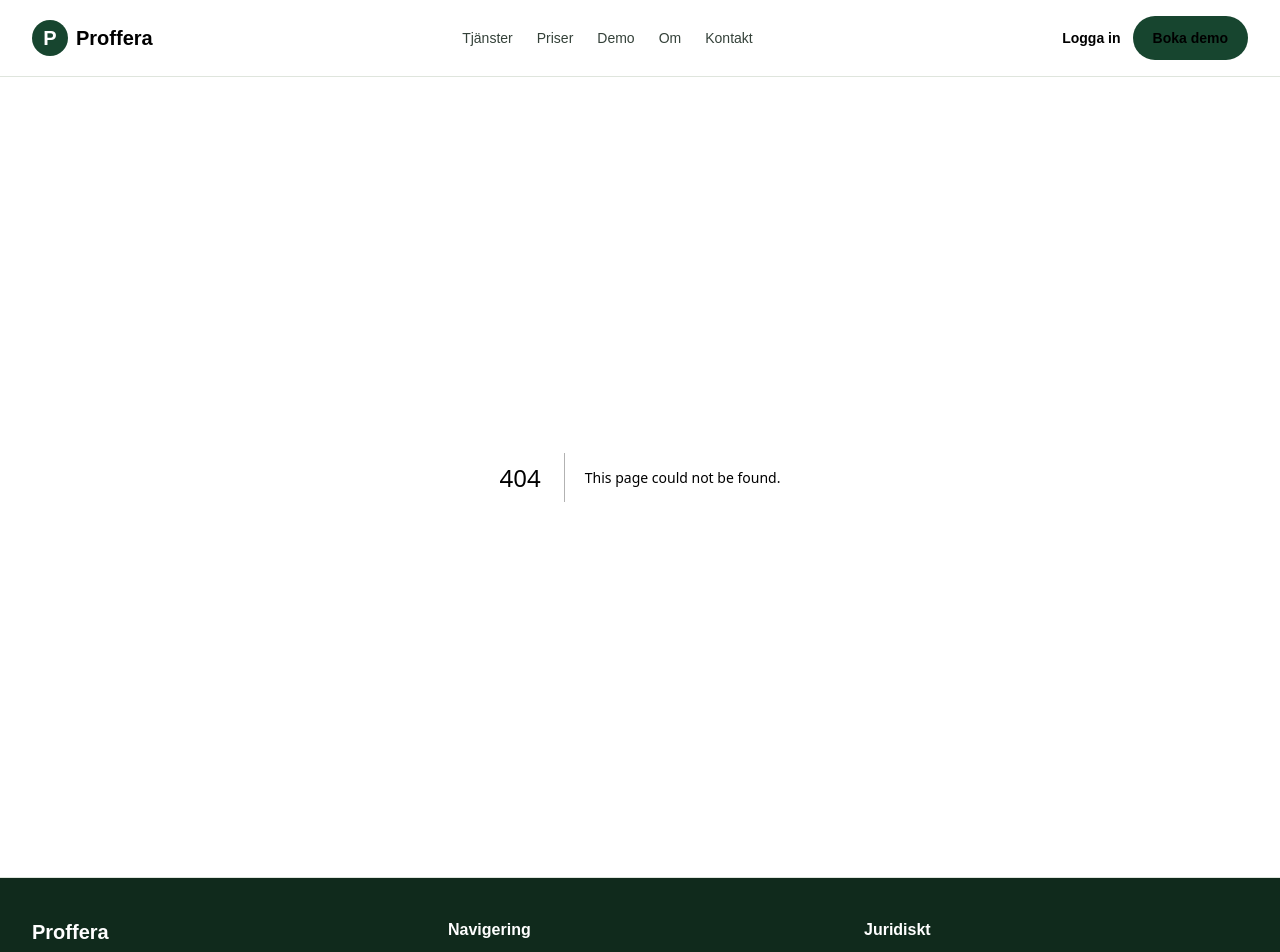
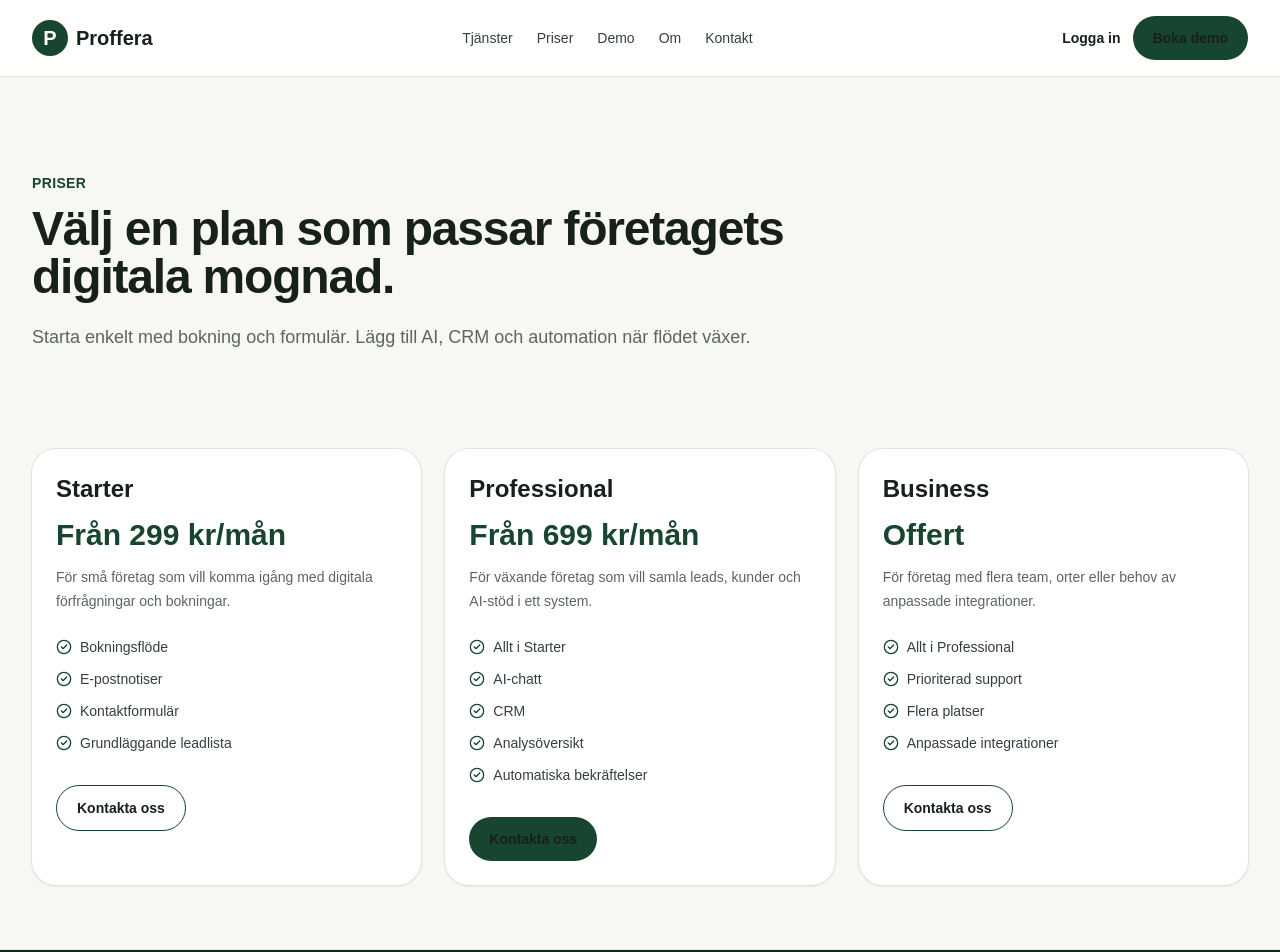
Before and after one commit to ibboabdoli-ai/Proffera, a Next.js app: page /priser in a window 1280 px wide. Before the commit this address had no page. Shown: the top 952 px of the page. Built offline with nearby package versions, Linux system fonts and the light colour scheme.

Commit message:
phase 16.1: add pricing page

```diff
--- /dev/null
+++ b/src/app/priser/page.tsx
@@ -0,0 +1,42 @@
+import { CheckCircle2 } from "lucide-react";
+import { ButtonLink } from "@/components/ui/button-link";
+import { pricingPlans } from "@/lib/site";
+
+export default function PricingPage() {
+  return (
+    <div className="bg-[#f7f7f4]">
+      <section className="mx-auto max-w-7xl px-4 py-16 sm:px-6 lg:px-8 lg:py-24">
+        <p className="text-sm font-semibold uppercase tracking-wide text-[#17452f]">Priser</p>
+        <h1 className="mt-3 max-w-4xl text-4xl font-bold tracking-tight text-[#17201a] sm:text-5xl">
+          Välj en plan som passar företagets digitala mognad.
+        </h1>
+        <p className="mt-5 max-w-3xl text-lg leading-8 text-[#5b665f]">
+          Starta enkelt med bokning och formulär. Lägg till AI, CRM och automation när flödet växer.
+        </p>
+      </section>
+
+      <section className="mx-auto grid max-w-7xl gap-6 px-4 pb-16 sm:px-6 lg:grid-cols-3 lg:px-8">
+        {pricingPlans.map((plan) => (
+          <article key={plan.name} className="rounded-3xl bg-white p-6 shadow-sm ring-1 ring-[#dfe5dd]">
+            <h2 className="text-2xl font-bold text-[#17201a]">{plan.name}</h2>
+            <p className="mt-3 text-3xl font-bold text-[#17452f]">{plan.price}</p>
+            <p className="mt-3 text-sm leading-6 text-[#5b665f]">{plan.description}</p>
+            <ul className="mt-6 space-y-3 text-sm text-[#344139]">
+              {plan.features.map((feature) => (
+                <li key={feature} className="flex gap-2">
+                  <CheckCircle2 className="mt-0.5 h-4 w-4 text-[#17452f]" aria-hidden="true" />
+                  {feature}
+                </li>
+              ))}
+            </ul>
+            <div className="mt-8">
+              <ButtonLink href="/kontakt" variant={plan.name === "Professional" ? "primary" : "secondary"}>
+                Kontakta oss
+              </ButtonLink>
+            </div>
+          </article>
+        ))}
+      </section>
+    </div>
+  );
+}
```
